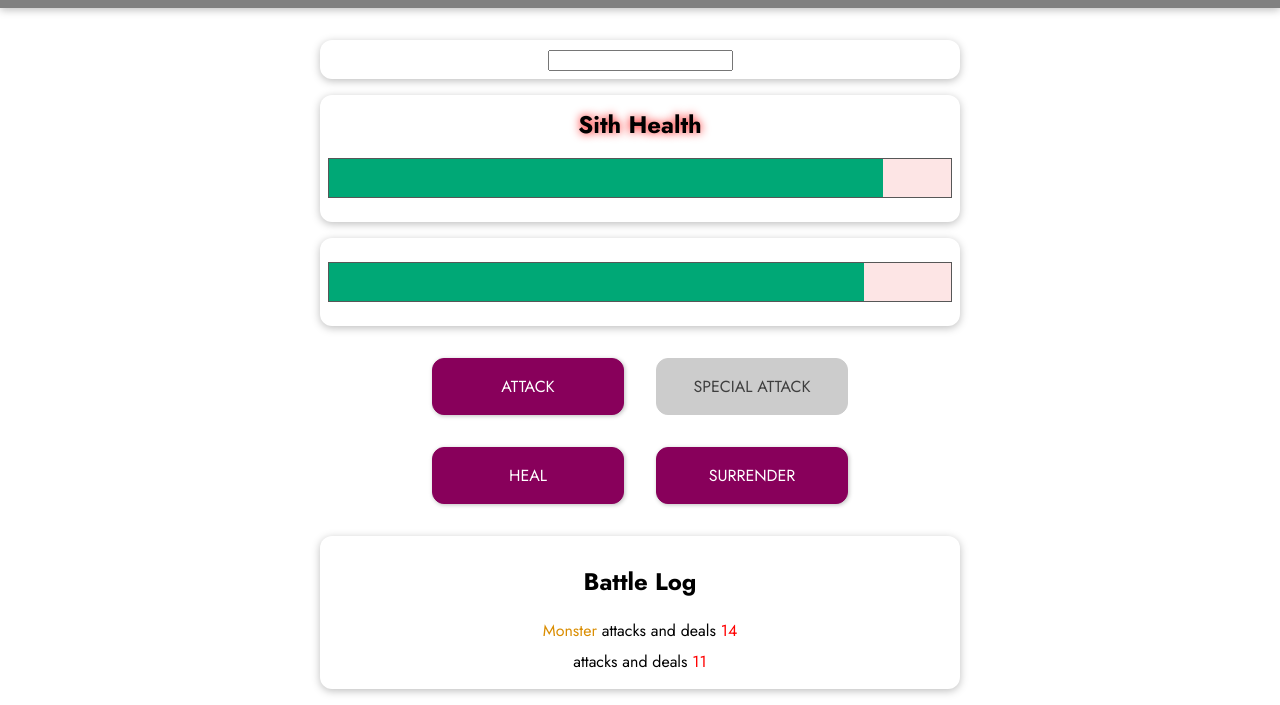
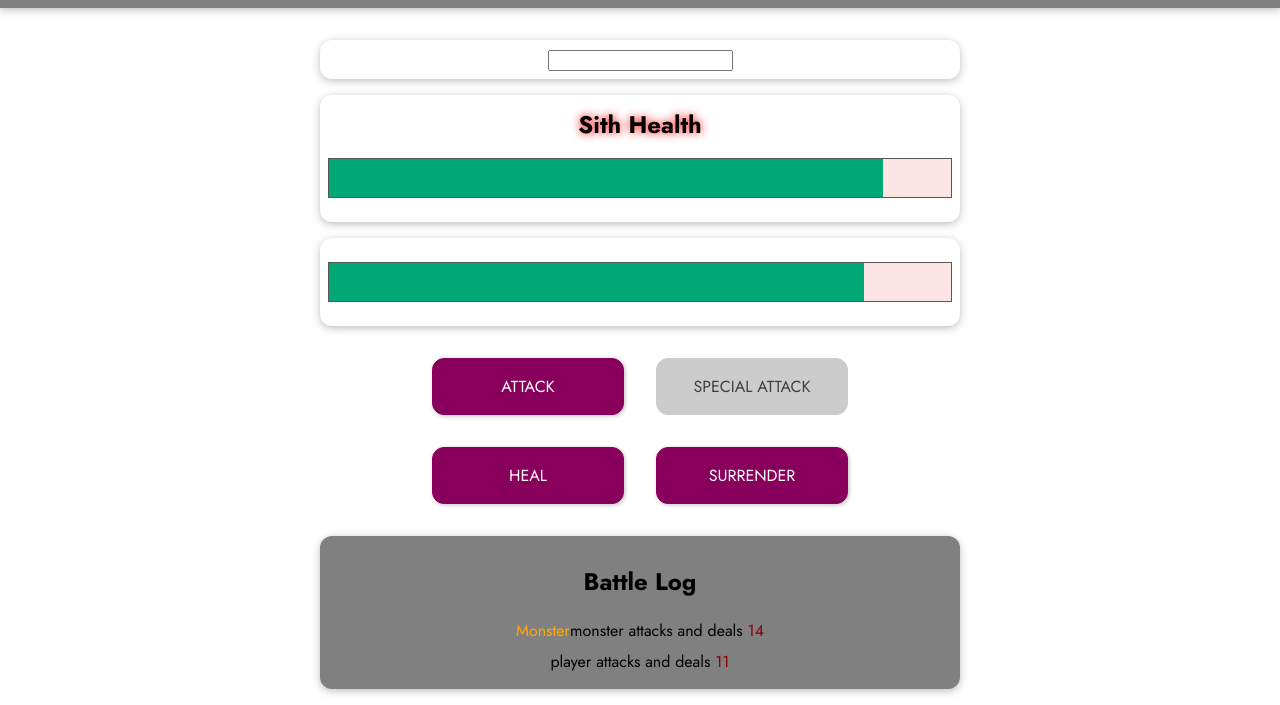
Before and after one commit to JoseAngelCabanes/VueProject7, a plain HTML site: page index.html in a window 1280 px wide. Both pictures are taken after a click on the button "ATTACK". Shown: the part 97-802 px from the top of the page. Drawn offline with nearby package versions, Linux system fonts and the light colour scheme.

Commit message:
changed colours depending on the action and added battle Log background to make more visible the content

```diff
--- a/app.js
+++ b/app.js
@@ -95,7 +95,7 @@ const app = Vue.createApp({
       } else {
         this.playerHealth += healValue;
       }
-      this.addedLogMessage("player", " heals", healValue);
+      this.addedLogMessage("player", "heal", healValue);
       this.attackPlayer();
     },
     surrender() {
--- a/index.html
+++ b/index.html
@@ -51,7 +51,7 @@
         <button @click="healPlayer">HEAL</button>
         <button @click="surrender">SURRENDER</button>
       </section>
-      <section id="log" class="container">
+      <section id="log" class="container battleLog">
         <h2>Battle Log</h2>
         <ul>
           <li v-for="logMessage in logMessages">
@@ -65,11 +65,11 @@
               <span class="log--heal">{{ logMessage.actionValue }}</span></span
             >
             <span v-else>
-              {{ logMessage.actionType }} and deals
-              <span class="log--damage"
-                >{{ logMessage.actionValue }}</span
-              ></span
-            >
+              {{ logMessage.actionBy }}
+              <span>
+                {{ logMessage.actionType }} and deals
+                <span :class="logMessage.actionType === ' does special attack' ? 'log--specialDamage' : 'log--damage'">{{ logMessage.actionValue }}</span>
+              </span>
           </li>
         </ul>
       </section>
--- a/styles.css
+++ b/styles.css
@@ -46,6 +46,10 @@ section {
   margin: 1rem auto;
   box-shadow: 0 2px 8px rgba(0, 0, 0, 0.26);
   border-radius: 12px;
+}
+
+.battleLog {
+  background-color: grey;
 }
 
 #monster h2,
@@ -112,17 +116,21 @@ button:disabled {
 }
 
 .log--player {
-  color: #7700ff;
+  color: #7a17eb;
 }
 
 .log--monster {
-  color: #da8d00;
+  color: #ffa703;
 }
 
 .log--damage {
-  color: red;
+  color: darkred;
+}
+
+.log--specialDamage {
+  color: rgb(190, 190, 4);
 }
 
 .log--heal {
-  color: green;
+  color: rgb(7, 122, 7);
 }
```
